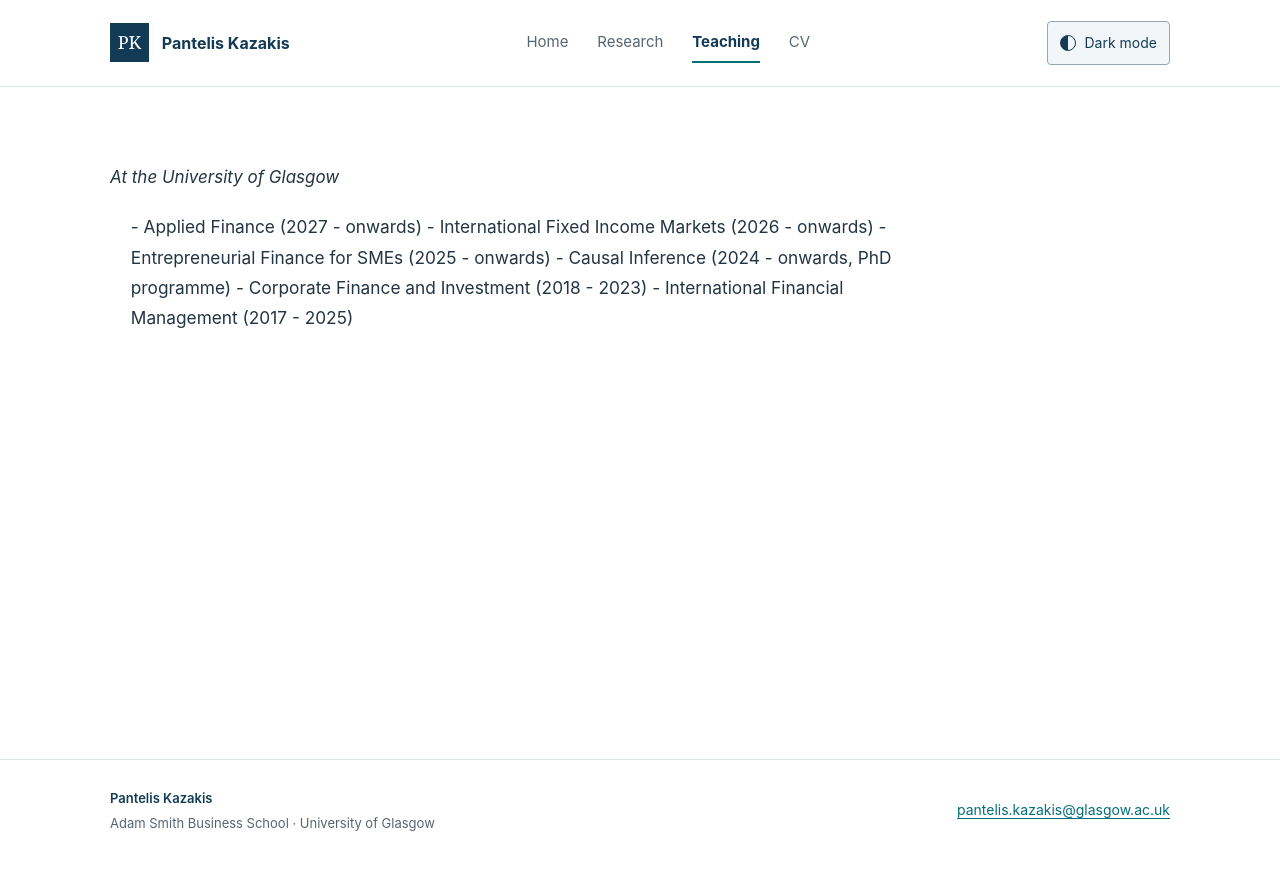
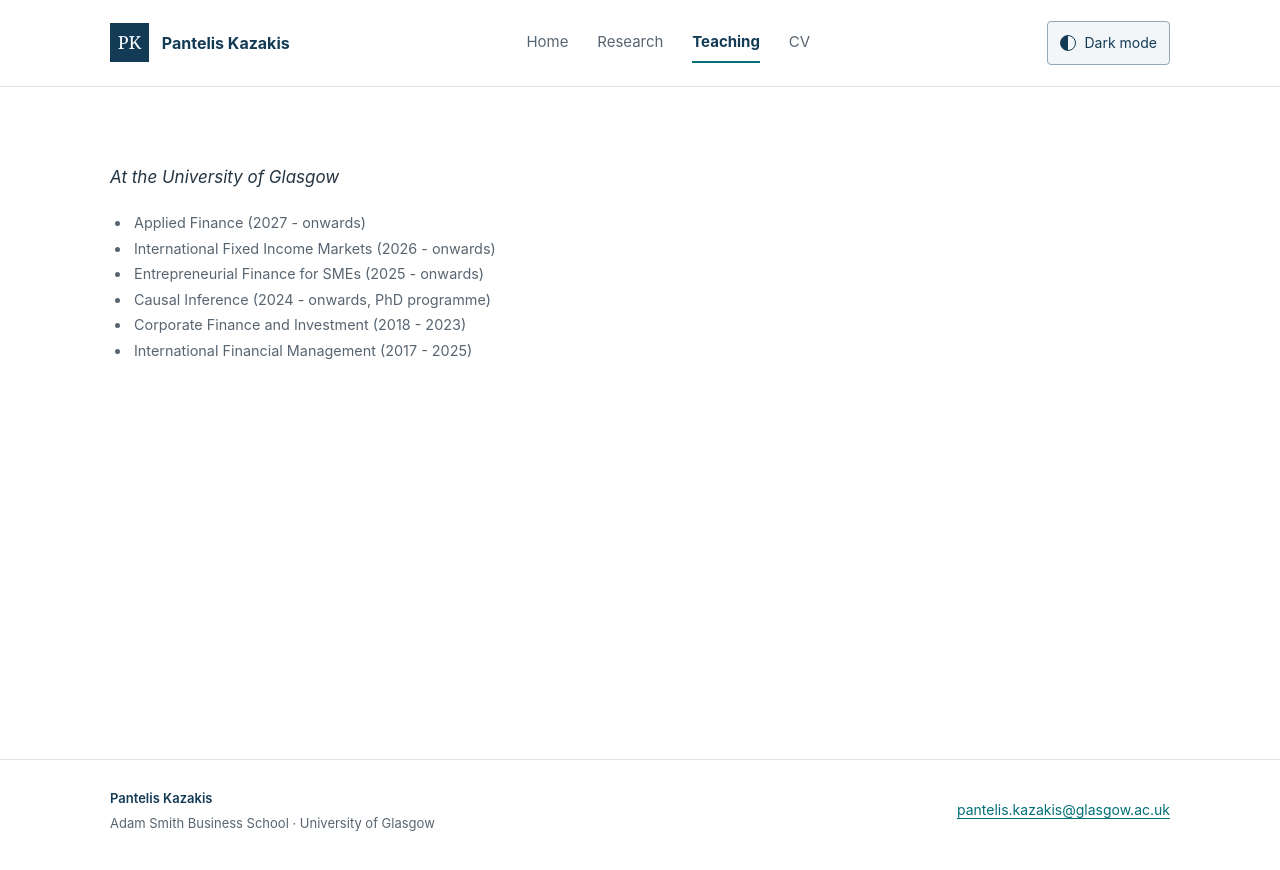
Before and after one commit to panteliskazakis/panteliskazakis.github.io, a Jekyll site: the page built from teaching.md, in a window 1280 px wide. Shown: the top 870 px of the page. Built offline with Jekyll 4.4.1, drawn with Linux system fonts in a browser that asks for light colours.

Commit message:
Add files via upload

```diff
--- a/teaching.md
+++ b/teaching.md
@@ -7,13 +7,11 @@ permalink: /teaching.html
 
 *At the University of Glasgow*
 
-<div class="teaching-list">
-
-- Applied Finance (2027 - onwards)
-- International Fixed Income Markets (2026 - onwards)
-- Entrepreneurial Finance for SMEs (2025 - onwards)
-- Causal Inference (2024 - onwards, PhD programme)
-- Corporate Finance and Investment (2018 - 2023)
-- International Financial Management (2017 - 2025)
-
-</div>
+<ul class="teaching-list">
+  <li>Applied Finance (2027 - onwards)</li>
+  <li>International Fixed Income Markets (2026 - onwards)</li>
+  <li>Entrepreneurial Finance for SMEs (2025 - onwards)</li>
+  <li>Causal Inference (2024 - onwards, PhD programme)</li>
+  <li>Corporate Finance and Investment (2018 - 2023)</li>
+  <li>International Financial Management (2017 - 2025)</li>
+</ul>
```
